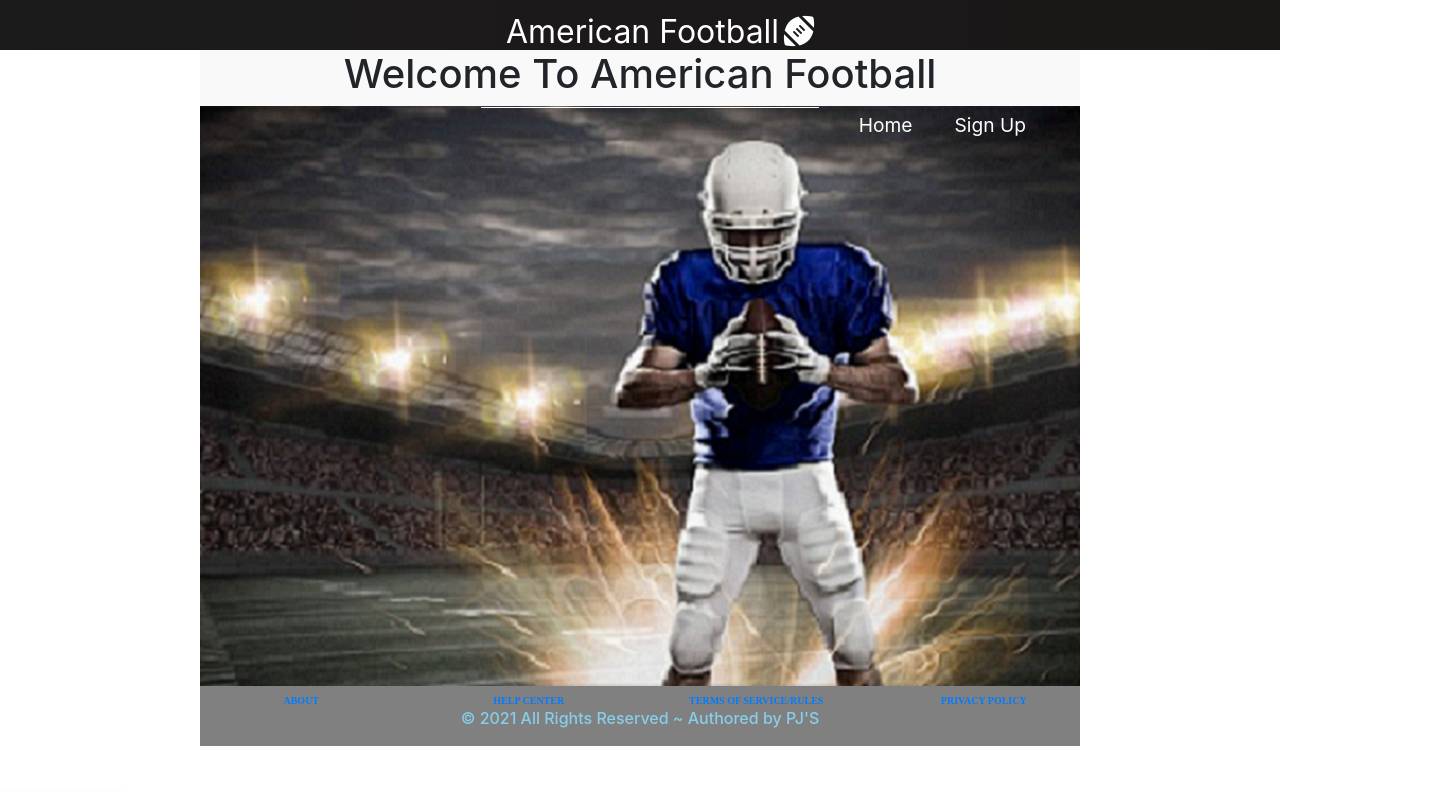
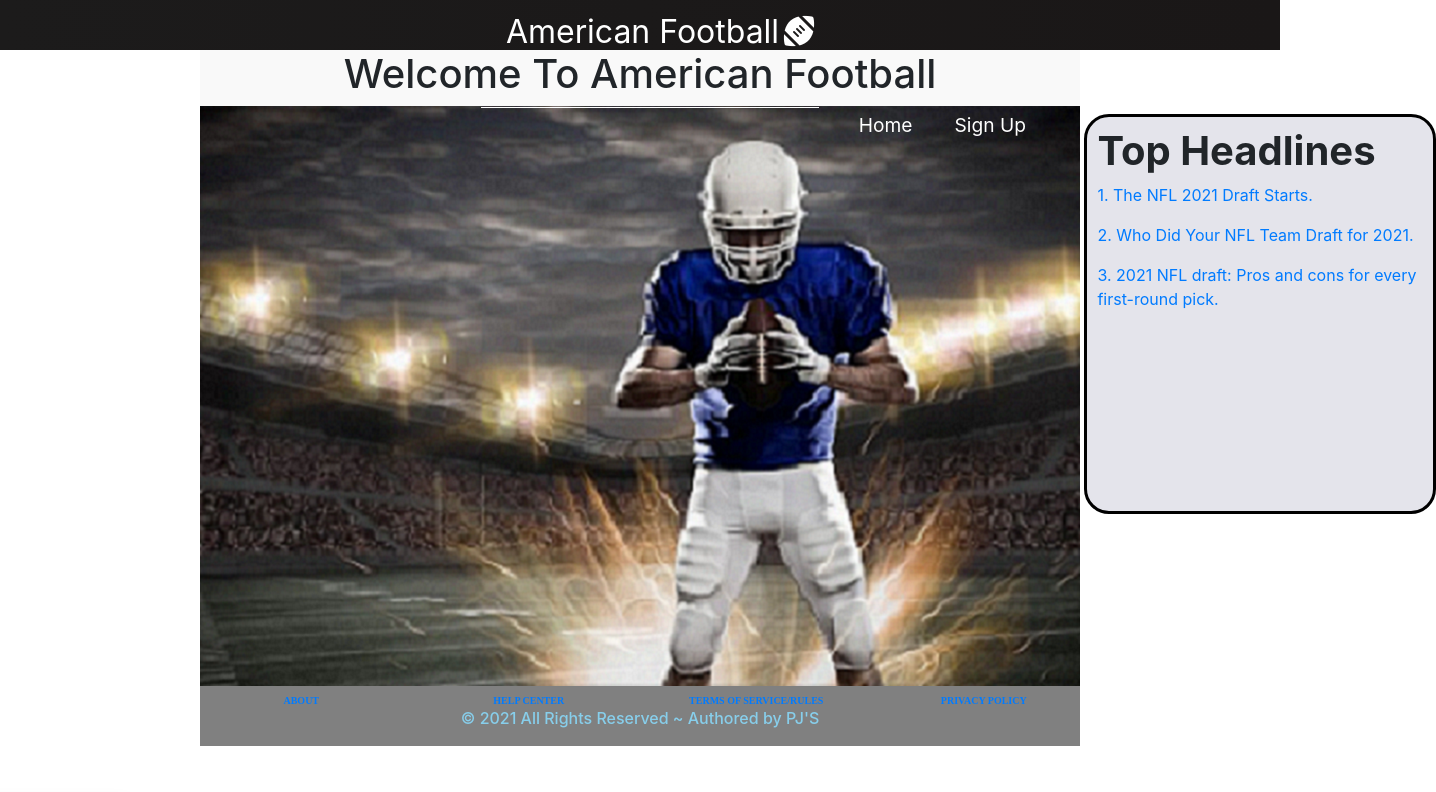
Before and after one commit to jaguiniga/AmericanFootball, a React (Create React App) app: page / in a window 1280 px wide. Shown: the top 792 px of the page, 1436 px wide, since content can reach past the window. Built offline with nearby package versions, Linux system fonts and the light colour scheme; some icons are missing.

Commit message:
Doing a pull request from the development branch

```diff
--- a/src/FirstPage.js
+++ b/src/FirstPage.js
@@ -1,6 +1,6 @@
 import {Component} from "react";
 import './Login.css';
-// import './Headlines.css';
+import './Headlines.css';
 import Logo from './images/s.png';
 import Footer from './FooterComponent';
 import Login from './LoginComponent';
--- a/src/Headlines.css
+++ b/src/Headlines.css
@@ -1,17 +1,16 @@
 .headlines{
-  margin-right: 100.5%;
+  margin-left: 100.5%;
   width: 40%;
   padding: 10px;
-  margin-top: -40em;
-  display: flex;
+  margin-top: -83em;
   flex-direction: column;
   align-items: center;
-  background: #111cb1;
+  background: #e4e4eb;
   border-radius: 25px;
-  border: 1px solid #2b0388;
+  border: 3px solid black;
   text-align: left;
-  float: right;
-  height: 580px;
+  float: left;
+  height: 400px;
 
 
 }
--- a/src/HeadlinesComponent.js
+++ b/src/HeadlinesComponent.js
@@ -1,8 +1,9 @@
 import React from "react";
 import { NavLink} from "react-router-dom";
+import './Headlines.css';
 const Headlines = () => {
   return (
-    <section >
+    <section>
       <div className="headlines">
         <h1 ><strong>Top Headlines</strong></h1>
 
@@ -17,8 +18,6 @@ const Headlines = () => {
       </p>
 
     </div>
-      <div >
-      </div>
     </section>
 
   );
--- a/src/Login.css
+++ b/src/Login.css
@@ -15,7 +15,7 @@
   border-bottom:1px solid white;
 
 }
-/* .container{
+/*  .container{
 
     margin-right: 100.5%;
     width: 40%;
@@ -30,26 +30,27 @@
     text-align: left;
     float: right;
     height: 580px;
-  }
+  }  */
 
- */
+
 
 .card-signin {
   border: 0;
   border-radius: 1rem;
   box-shadow: 0 0.5rem 1rem 0 rgba(0, 0, 0, 0.1);
-   width: 100%;
+  width: 100%;
   /* margin-left: 50%; */
   padding: 10px;
   margin-right: 200%;
-  background-color: blue;
+  background-color: gray;
   float: right;
-  height: 580px;
+  height: 600px;
   text-align: left;
-  margin-top: -40em;
+  margin-top: -83em;
   position: relative;
   border: 3px solid black;
-  margin-top: -40em;
+
+
 }
 
 .card-signin .card-title {
@@ -161,14 +162,14 @@
 /* Fallback for Edge
 -------------------------------------------------- */
 
-@supports (-ms-ime-align: auto) {
+ @supports (-ms-ime-align: auto) {
   .form-label-group>label {
     display: none;
   }
   .form-label-group input::-ms-input-placeholder {
     color: #777;
   }
-}
+ }
 
 /* Fallback for IE
 -------------------------------------------------- */
--- a/src/LoginComponent.js
+++ b/src/LoginComponent.js
@@ -1,9 +1,9 @@
 import { Component } from "react";
 import './Login.css';
-import facebooklogo from './images/facebooklogo.png';
+/* import facebooklogo from './images/facebooklogo.png';
 import instagram3 from './images/instagram3.jpg';
 import google2 from './images/google2.png';
-
+ */
 
 
 class Login extends Component {
@@ -44,11 +44,14 @@ class Login extends Component {
                           <input type="password" id="inputPassword" class="form-control" placeholder="Password" required/>
                           <label for="inputPassword">Password</label>
                         </div>
-
+                        <p className="forgot-password text-right">
+                            Forgot <a href="#">password?</a>
+                       </p>
                         <div class="custom-control custom-checkbox mb-3">
                           <input type="checkbox" class="custom-control-input" id="customCheck1"/>
                           <label class="custom-control-label" for="customCheck1">Remember password</label>
                         </div>
+
                         <button class="btn btn-lg btn-primary btn-block text-uppercase" type="submit">Sign in</button>
                         <hr class="my-4"></hr>
                         <button class="btn btn-lg btn-google btn-block text-uppercase" type="submit"><i class="fab fa-google mr-2"></i> Sign in with Google</button>
--- a/src/Navbar/Button.css
+++ b/src/Navbar/Button.css
@@ -10,7 +10,7 @@
   font-size: 18px;
   color: #fff;
   cursor: pointer;
-  background-color: var(--primary);
+  /* background-color: var(--primary); */
 }
 
 .btn:hover {
```
Also changed, not shown: 2 other files (tests, documents, lock files or other folders).
